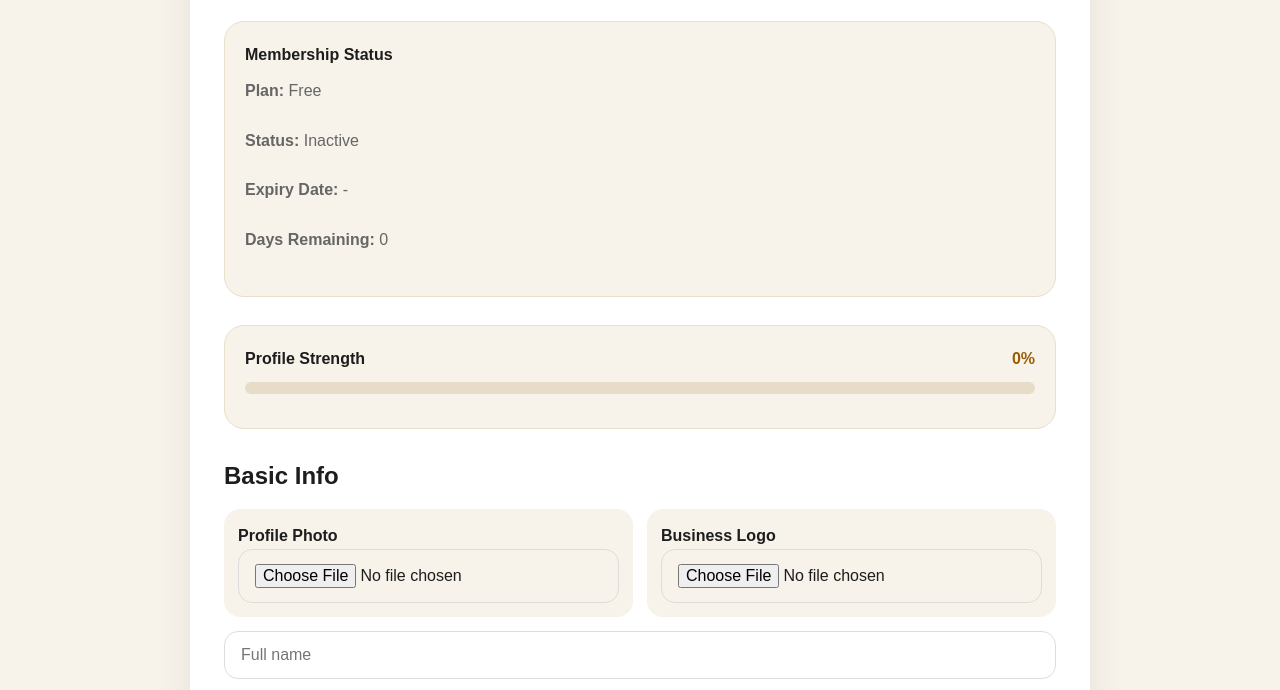
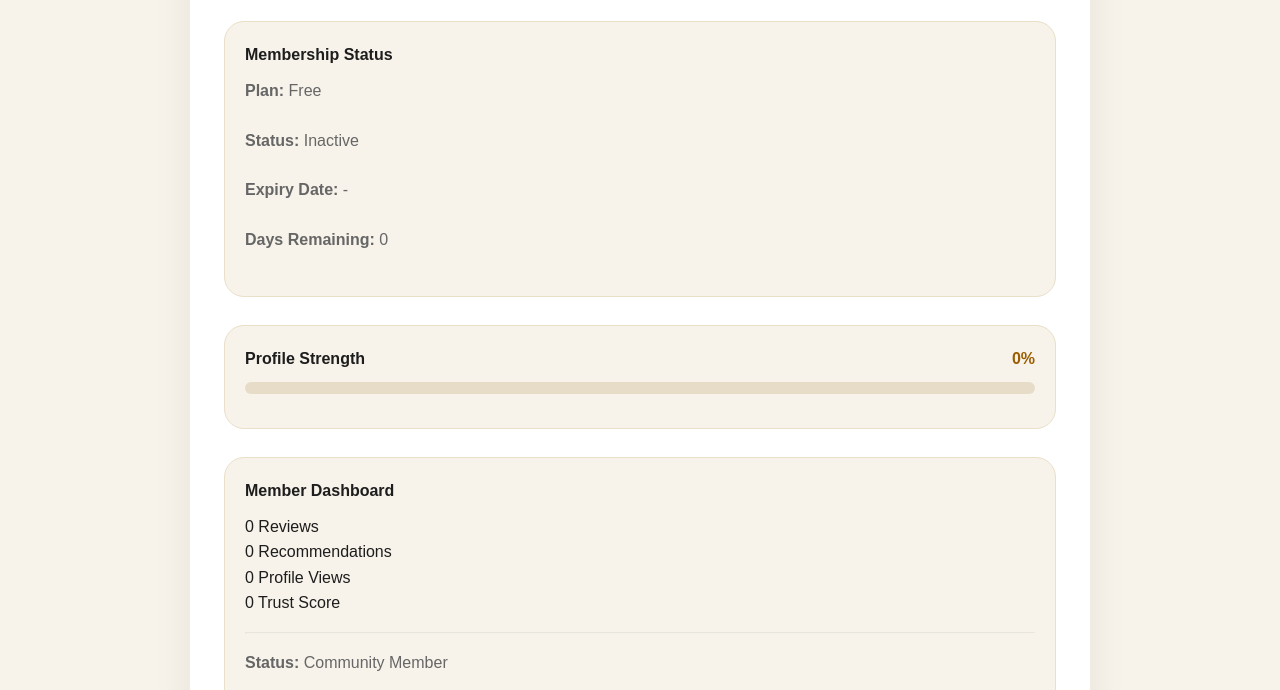
Before and after one commit to RajSingh69/sangat-works, a website with bundled scripts: page profile.html in a window 1280 px wide. Shown: the part 250-940 px from the top of the page. Built offline with nearby package versions, Linux system fonts and the light colour scheme; no server answers.

Commit message:
Add membership stuff

```diff
--- a/profile.html
+++ b/profile.html
@@ -46,6 +46,50 @@
 
       <ul id="profileStrengthChecklist"></ul>
     </div>
+
+
+    <div id="memberDashboardBox" class="profile-strength-box">
+
+    <div class="strength-top">
+      <strong>Member Dashboard</strong>
+    </div>
+
+    <div class="dashboard-grid">
+
+      <div class="dashboard-stat">
+        <span class="dashboard-number" id="dashboardReviews">0</span>
+        <span class="dashboard-label">Reviews</span>
+      </div>
+
+      <div class="dashboard-stat">
+        <span class="dashboard-number" id="dashboardRecommendations">0</span>
+        <span class="dashboard-label">Recommendations</span>
+      </div>
+
+      <div class="dashboard-stat">
+        <span class="dashboard-number" id="dashboardViews">0</span>
+        <span class="dashboard-label">Profile Views</span>
+      </div>
+
+      <div class="dashboard-stat">
+        <span class="dashboard-number" id="dashboardTrustScore">0</span>
+        <span class="dashboard-label">Trust Score</span>
+      </div>
+
+    </div>
+
+    <hr style="margin: 1rem 0; opacity: 0.15;">
+
+    <p>
+      <strong>Status:</strong>
+      <span id="dashboardMemberLevel">Community Member</span>
+    </p>
+
+    <p>
+      Track your profile performance, reviews, recommendations and community reputation.
+    </p>
+
+  </div>
 
     <form id="profileForm" class="profile-form">
       <h2>Basic Info</h2>
```
